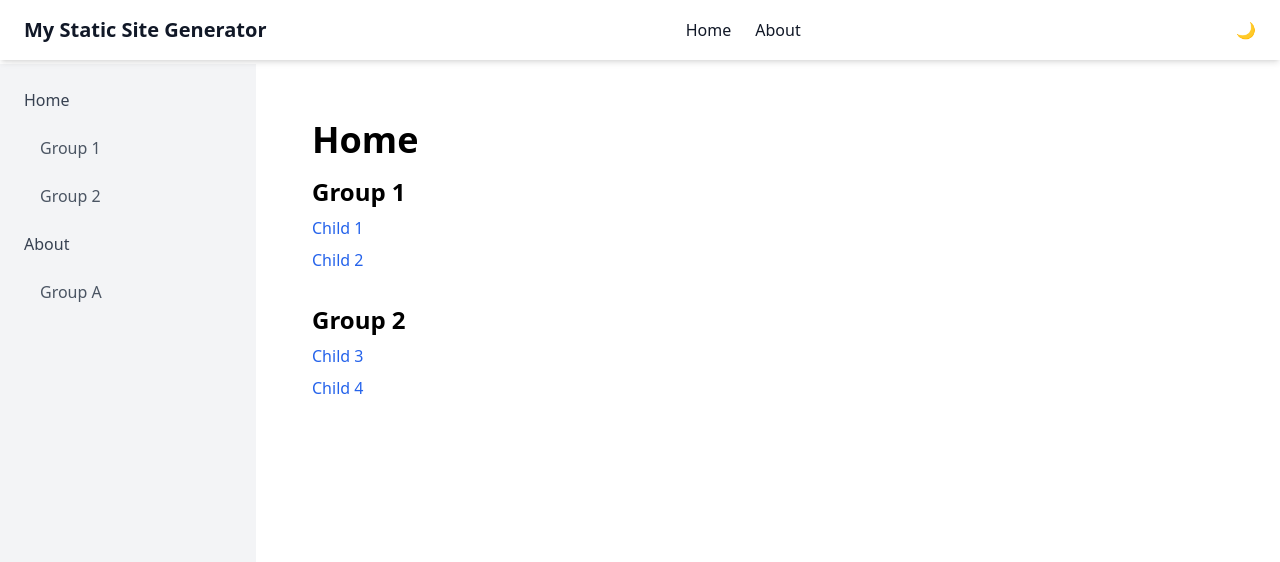
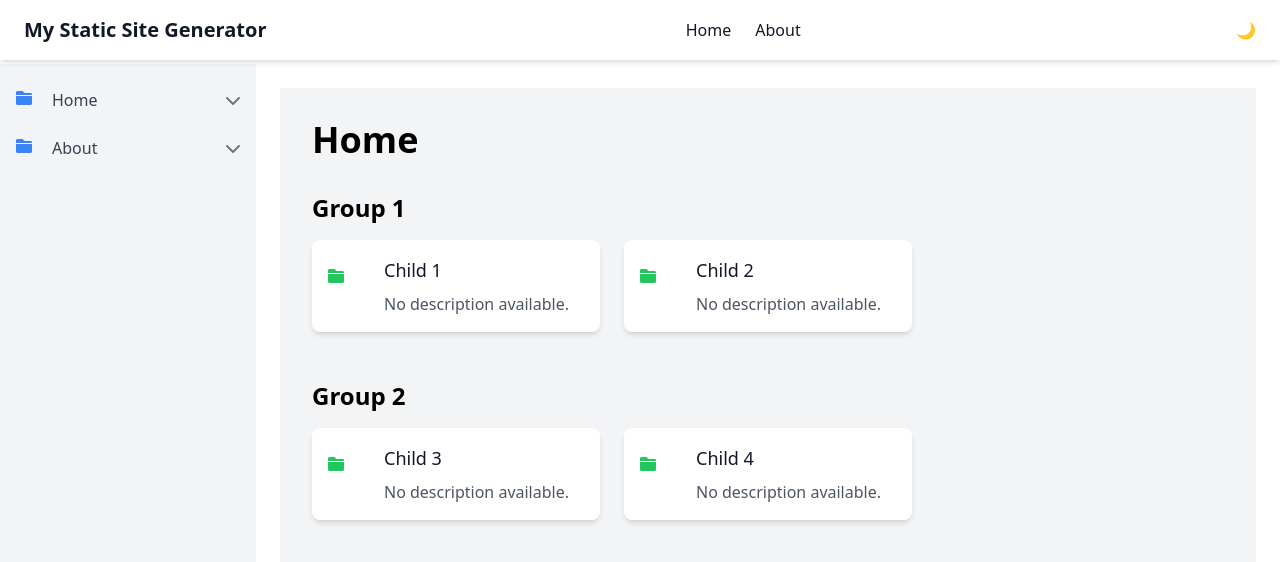
Before and after one commit to aaronlamz/navpress, a Vue app: page / in a window 1280 px wide. Shown: the top 562 px of the page. Built offline with nearby package versions, Linux system fonts and the light colour scheme.

Commit message:
fix sidebar

```diff
--- a/config/index.js
+++ b/config/index.js
@@ -13,7 +13,7 @@ export default {
       items: [
         {
           text: 'Group 1',
-          link: '#group1',
+          link: '/#group1',
           items: [
             { text: 'Child 1', link: 'https://example.com/child1' },
             { text: 'Child 2', link: 'https://example.com/child2' },
@@ -21,7 +21,7 @@ export default {
         },
         {
           text: 'Group 2',
-          link: '#group2',
+          link: '/#group2',
           items: [
             { text: 'Child 3', link: 'https://example.com/child3' },
             { text: 'Child 4', link: 'https://example.com/child4' },
--- a/index.html
+++ b/index.html
@@ -4,6 +4,7 @@
   <meta charset="UTF-8">
   <meta name="viewport" content="width=device-width, initial-scale=1.0">
   <title>Nav Generator</title>
+  <link rel="stylesheet" href="https://cdnjs.cloudflare.com/ajax/libs/font-awesome/6.0.0-beta3/css/all.min.css">
 </head>
 <body>
   <div id="app"></div>
--- a/src/components/Sidebar.vue
+++ b/src/components/Sidebar.vue
@@ -1,11 +1,20 @@
 <template>
   <aside class="bg-gray-100 dark:bg-gray-800 w-64 min-h-screen p-4 shadow-lg">
     <ul class="space-y-2">
-      <li v-for="item in sidebar" :key="item.link">
-        <router-link :to="item.link" class="block text-gray-700 dark:text-gray-300 hover:bg-blue-100 dark:hover:bg-gray-700 p-2 rounded">{{ item.text }}</router-link>
-        <ul v-if="item.items" class="ml-4 mt-2 space-y-2">
+      <li v-for="(item, index) in sidebar" :key="item.link">
+        <div class="flex items-center cursor-pointer" @click="handleMenuClick(index, item.link)">
+          <img v-if="item.icon" :src="item.icon" alt="" class="w-5 h-5 mr-2" />
+          <i v-else class="fas fa-folder text-blue-500 w-5 h-5 mr-2"></i>
+          <span class="block text-gray-700 dark:text-gray-300 hover:bg-blue-100 dark:hover:bg-gray-700 p-2 rounded flex-1">{{ item.text }}</span>
+          <i :class="expandedMenu[index] ? 'fas fa-chevron-up' : 'fas fa-chevron-down'" class="text-gray-500"></i>
+        </div>
+        <ul v-if="item.items && expandedMenu[index]" class="ml-7 mt-2 space-y-2">
           <li v-for="group in item.items" :key="group.link">
-            <a @click="scrollTo(group.link)" class="block text-gray-600 dark:text-gray-400 hover:bg-gray-200 dark:hover:bg-gray-600 p-2 rounded">{{ group.text }}</a>
+            <a @click="handleGroupClick(item.link, group.link)" class="block text-gray-600 dark:text-gray-400 hover:bg-gray-200 dark:hover:bg-gray-600 p-2 rounded flex items-center cursor-pointer">
+              <img v-if="group.icon" :src="group.icon" alt="" class="w-4 h-4 mr-2" />
+              <i v-else class="fas fa-folder-open text-gray-500 w-4 h-4 mr-2"></i>
+              {{ group.text }}
+            </a>
           </li>
         </ul>
       </li>
@@ -21,12 +30,26 @@ export default {
       required: true
     }
   },
+  data() {
+    return {
+      expandedMenu: {} // 用于跟踪每个主菜单项的展开状态
+    }
+  },
   methods: {
-    scrollTo(groupLink) {
-      const hash = groupLink.substring(1);
-      const element = document.getElementById(hash);
-      if (element) {
-        element.scrollIntoView({ behavior: 'smooth' });
+    toggleMenu(index) {
+      this.expandedMenu[index] = !this.expandedMenu[index];
+    },
+    handleMenuClick(index, link) {
+      this.toggleMenu(index);
+      this.$router.push(link);
+    },
+    handleGroupClick(parentLink, groupLink) {
+      // 拼接完整的路径
+      const fullPath = `${parentLink}${groupLink}`;
+      if (fullPath.startsWith('http')) {
+        window.open(fullPath, '_blank'); // 外部链接用 window.open 打开新标签页
+      } else {
+        this.$router.push(fullPath); // 内部链接用 Vue Router 导航
       }
     }
   }
@@ -34,5 +57,14 @@ export default {
 </script>
 
 <style scoped>
-/* 如果需要额外的样式，可以在这里添加 */
+/* 为子菜单项添加点击手势和视觉反馈 */
+.cursor-pointer {
+  cursor: pointer;
+}
+.hover\:bg-gray-200:hover {
+  background-color: #e5e7eb; /* Tailwind CSS 的灰色200 */
+}
+.dark:hover\:bg-gray-600:hover {
+  background-color: #4b5563; /* Tailwind CSS 的灰色600 */
+}
 </style>
--- a/src/pages/LinksPage.vue
+++ b/src/pages/LinksPage.vue
@@ -1,18 +1,29 @@
 <template>
-  <div class="p-8">
-    <h1 class="text-4xl font-bold mb-4 dark:text-gray-100">{{ title }}</h1>
-    <div v-for="group in items" :key="group.link" :id="group.link.substring(1)" class="mb-8">
-      <h2 class="text-2xl font-semibold mb-2 dark:text-gray-200">{{ group.text }}</h2>
-      <ul class="space-y-2">
-        <li v-for="item in group.items" :key="item.link">
-          <a :href="item.link" target="_blank" class="text-blue-600 dark:text-blue-400 hover:underline">{{ item.text }}</a>
-        </li>
-      </ul>
+  <div class="p-8 bg-gray-100 dark:bg-gray-900 min-h-screen">
+    <h1 class="text-4xl font-bold mb-8 dark:text-white">{{ title }}</h1>
+    <div class="space-y-12">
+      <div v-for="group in items" :key="group.link" :id="group.link.substring(1)">
+        <h2 class="text-2xl font-semibold mb-4 dark:text-gray-200">{{ group.text }}</h2>
+        <div class="grid grid-cols-1 sm:grid-cols-2 lg:grid-cols-3 gap-6">
+          <div v-for="item in group.items" :key="item.link" class="bg-white dark:bg-gray-800 rounded-lg shadow-md overflow-hidden flex items-center p-4">
+            <div class="flex-shrink-0">
+              <img v-if="item.icon" :src="item.icon" alt="" class="w-10 h-10 mr-4" />
+              <i v-else class="fas fa-folder text-green-500 w-10 h-10 mr-4"></i>
+            </div>
+            <a :href="item.link" target="_blank" class="block flex-1">
+              <div class="text-lg font-medium text-gray-900 dark:text-gray-100">{{ item.text }}</div>
+              <p class="mt-2 text-gray-600 dark:text-gray-400">{{ item.description || 'No description available.' }}</p>
+            </a>
+          </div>
+        </div>
+      </div>
     </div>
   </div>
 </template>
 
 <script>
+import { nextTick } from 'vue';
+
 export default {
   props: {
     items: {
@@ -23,10 +34,30 @@ export default {
       type: String,
       default: ''
     }
+  },
+  watch: {
+    $route(to) {
+      this.scrollToAnchor(to.hash);
+    }
+  },
+  mounted() {
+    this.scrollToAnchor(this.$route.hash);
+  },
+  methods: {
+    scrollToAnchor(hash) {
+      if (hash) {
+        nextTick(() => {
+          const element = document.querySelector(hash);
+          if (element) {
+            element.scrollIntoView({ behavior: 'smooth' });
+          }
+        });
+      }
+    }
   }
 }
 </script>
 
 <style scoped>
-/* 如果需要额外的样式，可以在这里添加 */
+/* 样式调整 */
 </style>
--- a/src/router/index.js
+++ b/src/router/index.js
@@ -1,4 +1,4 @@
-import { createRouter, createMemoryHistory, createWebHistory } from 'vue-router'
+import { createRouter, createMemoryHistory, createWebHashHistory } from 'vue-router'
 import LinksPage from '../pages/LinksPage.vue'
 import config from '../../config/index.js'
 
@@ -18,7 +18,7 @@ const generateRoutes = (sidebar) => {
 const routes = generateRoutes(config.sidebar)
 
 const router = createRouter({
-  history: isServer ? createMemoryHistory() : createWebHistory(),
+  history: isServer ? createMemoryHistory() : createWebHashHistory(), // 使用 hash 模式
   routes,
 })
 
```
